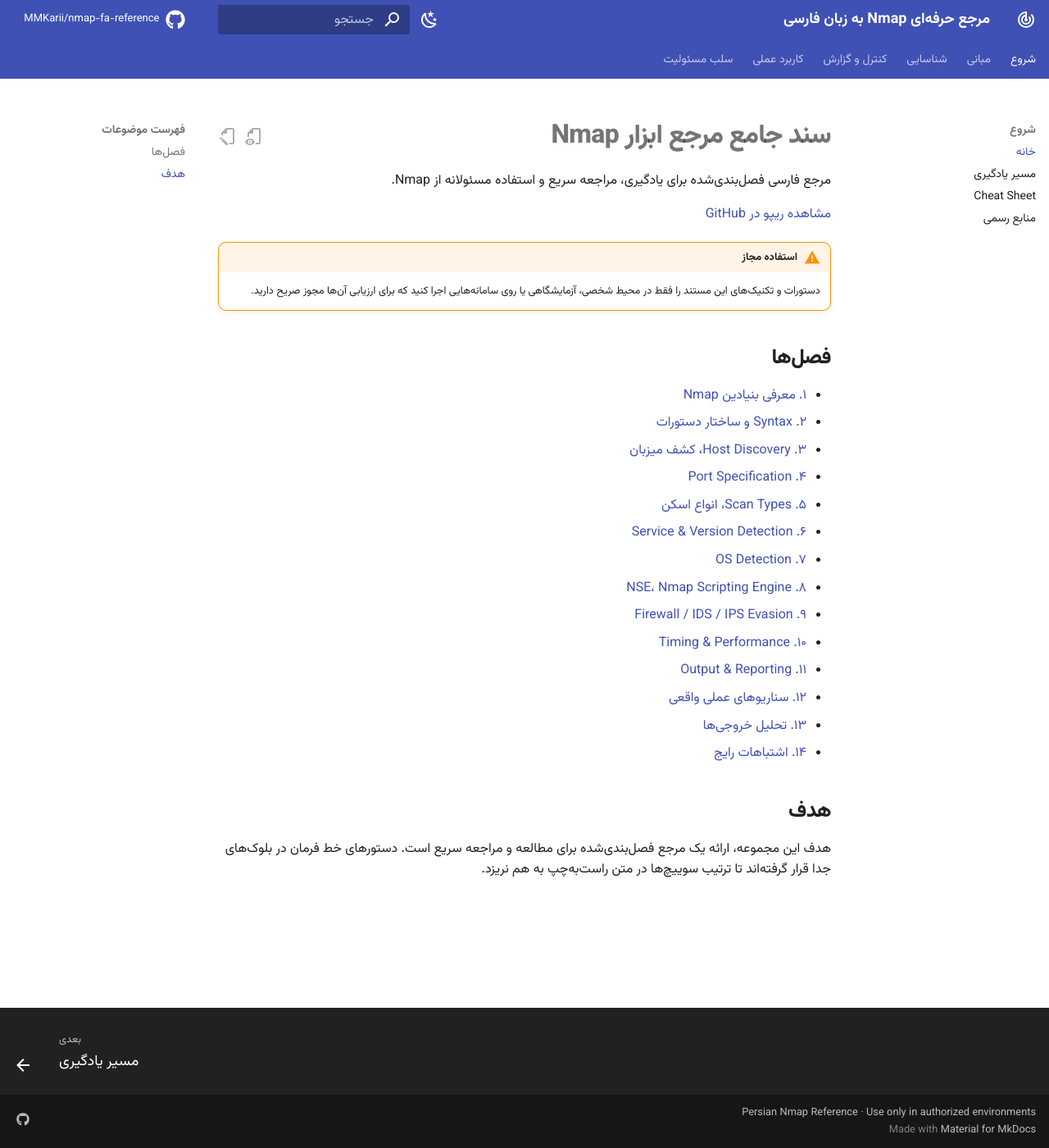
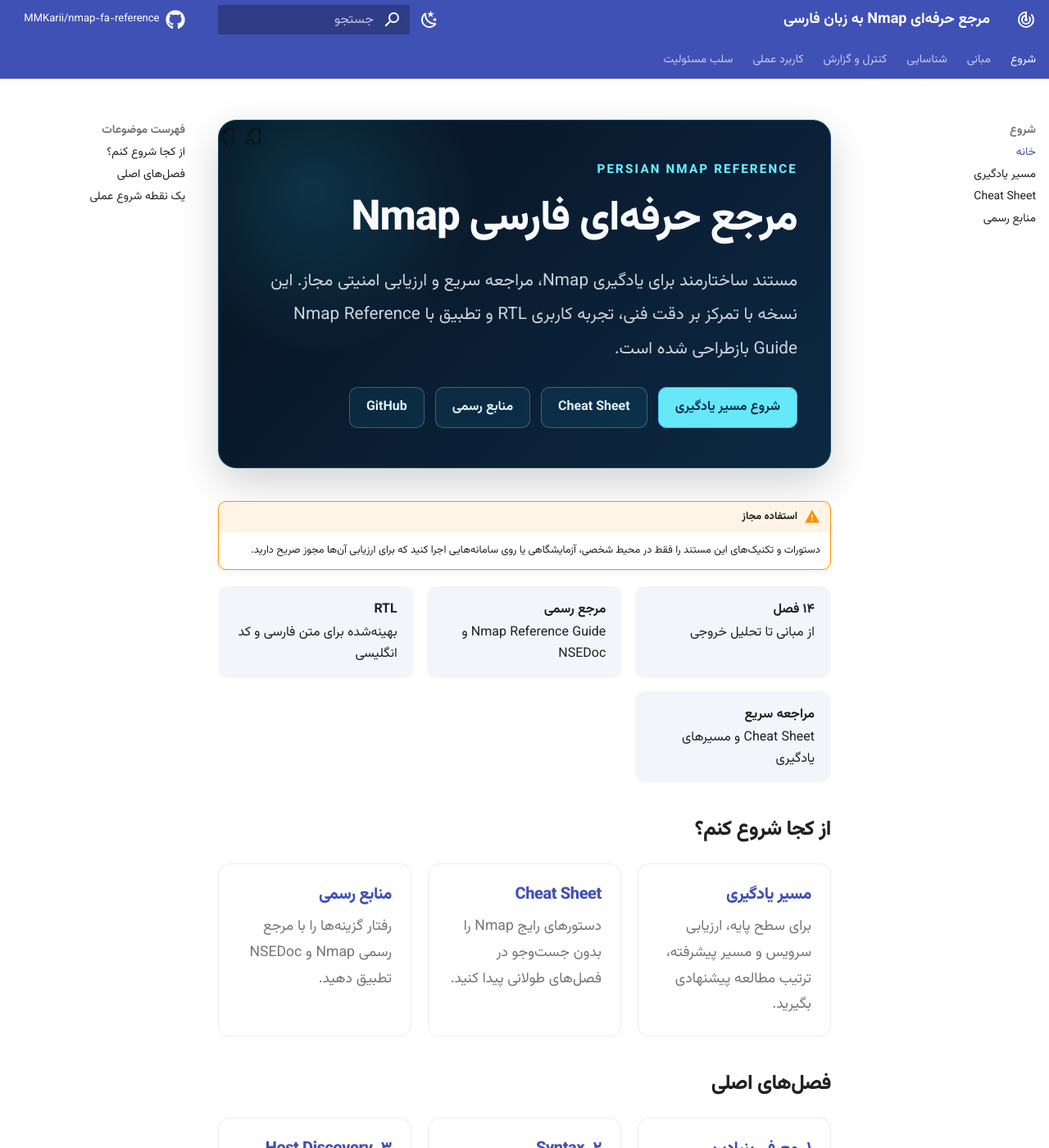
Before and after one commit to MMKarii/nmap-fa-reference, an MkDocs documentation site: the page built from docs/index.md, in a window 1280 px wide and 1400 px high. Shown: the whole window at 82% size. Built offline with MkDocs 1.6.1 and Material for MkDocs 9.7.7, drawn with Linux system fonts in a browser that asks for light colours; comment, search, counter and statistics services are not loaded; some of the changed text lies outside the part shown.

Commit message:
Redesign documentation landing page

````diff
--- a/docs/index.md
+++ b/docs/index.md
@@ -1,29 +1,68 @@
-# سند جامع مرجع ابزار Nmap
-
-مرجع فارسی فصل‌بندی‌شده برای یادگیری، مراجعه سریع و استفاده مسئولانه از Nmap.
-
-[مشاهده ریپو در GitHub](https://github.com/MMKarii/nmap-fa-reference)
+<section class="nmap-hero">
+  <span class="hero-kicker">Persian Nmap Reference</span>
+  <h1>مرجع حرفه‌ای فارسی Nmap</h1>
+  <p>
+    مستند ساختارمند برای یادگیری Nmap، مراجعه سریع و ارزیابی امنیتی مجاز.
+    این نسخه با تمرکز بر دقت فنی، تجربه کاربری RTL و تطبیق با Nmap Reference Guide بازطراحی شده است.
+  </p>
+  <div class="hero-actions">
+    <a class="primary" href="learning-path/">شروع مسیر یادگیری</a>
+    <a href="cheatsheet/">Cheat Sheet</a>
+    <a href="references/">منابع رسمی</a>
+    <a href="https://github.com/MMKarii/nmap-fa-reference">GitHub</a>
+  </div>
+</section>
 
 !!! warning "استفاده مجاز"
     دستورات و تکنیک‌های این مستند را فقط در محیط شخصی، آزمایشگاهی یا روی سامانه‌هایی اجرا کنید که برای ارزیابی آن‌ها مجوز صریح دارید.
 
-## فصل‌ها
+<div class="status-strip">
+  <div class="status-item"><strong>۱۴ فصل</strong><span>از مبانی تا تحلیل خروجی</span></div>
+  <div class="status-item"><strong>مرجع رسمی</strong><span>Nmap Reference Guide و NSEDoc</span></div>
+  <div class="status-item"><strong>RTL</strong><span>بهینه‌شده برای متن فارسی و کد انگلیسی</span></div>
+  <div class="status-item"><strong>مراجعه سریع</strong><span>Cheat Sheet و مسیرهای یادگیری</span></div>
+</div>
 
-- [۱. معرفی بنیادین Nmap](01-introduction.md)
-- [۲. Syntax و ساختار دستورات](02-syntax.md)
-- [۳. Host Discovery، کشف میزبان](03-host-discovery.md)
-- [۴. Port Specification](04-port-specification.md)
-- [۵. Scan Types، انواع اسکن](05-scan-types.md)
-- [۶. Service & Version Detection](06-service-version-detection.md)
-- [۷. OS Detection](07-os-detection.md)
-- [۸. NSE، Nmap Scripting Engine](08-nse.md)
-- [۹. Firewall / IDS / IPS Evasion](09-firewall-ids-ips-evasion.md)
-- [۱۰. Timing & Performance](10-timing-performance.md)
-- [۱۱. Output & Reporting](11-output-reporting.md)
-- [۱۲. سناریوهای عملی واقعی](12-practical-scenarios.md)
-- [۱۳. تحلیل خروجی‌ها](13-output-analysis.md)
-- [۱۴. اشتباهات رایج](14-common-mistakes.md)
+## از کجا شروع کنم؟
 
-## هدف
+<div class="docs-grid">
+  <div class="docs-card">
+    <h3><a href="learning-path/">مسیر یادگیری</a></h3>
+    <p>برای سطح پایه، ارزیابی سرویس و مسیر پیشرفته، ترتیب مطالعه پیشنهادی بگیرید.</p>
+  </div>
+  <div class="docs-card">
+    <h3><a href="cheatsheet/">Cheat Sheet</a></h3>
+    <p>دستورهای رایج Nmap را بدون جست‌وجو در فصل‌های طولانی پیدا کنید.</p>
+  </div>
+  <div class="docs-card">
+    <h3><a href="references/">منابع رسمی</a></h3>
+    <p>رفتار گزینه‌ها را با مرجع رسمی Nmap و NSEDoc تطبیق دهید.</p>
+  </div>
+</div>
 
-هدف این مجموعه، ارائه یک مرجع فصل‌بندی‌شده برای مطالعه و مراجعه سریع است. دستورهای خط فرمان در بلوک‌های جدا قرار گرفته‌اند تا ترتیب سوییچ‌ها در متن راست‌به‌چپ به هم نریزد.
+## فصل‌های اصلی
+
+<div class="docs-grid">
+  <div class="docs-card"><h3><a href="01-introduction/">۱. معرفی بنیادین</a></h3><p>جایگاه Nmap در Network Exploration و Security Auditing.</p></div>
+  <div class="docs-card"><h3><a href="02-syntax/">۲. Syntax</a></h3><p>ساختار دستور، Target، Scan Type و Optionها.</p></div>
+  <div class="docs-card"><h3><a href="03-host-discovery/">۳. Host Discovery</a></h3><p>کشف Host با ARP، ICMP و TCP probeها.</p></div>
+  <div class="docs-card"><h3><a href="04-port-specification/">۴. Port Specification</a></h3><p>انتخاب پورت، top ports و protocol qualifier.</p></div>
+  <div class="docs-card"><h3><a href="05-scan-types/">۵. Scan Types</a></h3><p>SYN، Connect، UDP، ACK و Scan Typeهای تخصصی.</p></div>
+  <div class="docs-card"><h3><a href="06-service-version-detection/">۶. Version Detection</a></h3><p>تشخیص Service و Version با probeهای Nmap.</p></div>
+  <div class="docs-card"><h3><a href="07-os-detection/">۷. OS Detection</a></h3><p>TCP/IP fingerprinting و محدودیت‌های تشخیص سیستم عامل.</p></div>
+  <div class="docs-card"><h3><a href="08-nse/">۸. NSE</a></h3><p>اسکریپت‌ها، دسته‌ها، آرگومان‌ها و ملاحظات اجرا.</p></div>
+  <div class="docs-card"><h3><a href="09-firewall-ids-ips-evasion/">۹. Firewall / IDS / IPS</a></h3><p>گزینه‌های fragmentation، decoy و spoofing با محدودیت‌های واقعی.</p></div>
+  <div class="docs-card"><h3><a href="10-timing-performance/">۱۰. Timing</a></h3><p>Templateها، Rate، Retry و Host Timeout.</p></div>
+  <div class="docs-card"><h3><a href="11-output-reporting/">۱۱. Output</a></h3><p>Normal، XML، Grepable، oA و Reason.</p></div>
+  <div class="docs-card"><h3><a href="12-practical-scenarios/">۱۲. سناریوهای عملی</a></h3><p>ترکیب optionها برای ارزیابی‌های رایج و مجاز.</p></div>
+  <div class="docs-card"><h3><a href="13-output-analysis/">۱۳. تحلیل خروجی</a></h3><p>تفسیر Stateها، عدم قطعیت و اولویت بررسی امنیتی.</p></div>
+  <div class="docs-card"><h3><a href="14-common-mistakes/">۱۴. اشتباهات رایج</a></h3><p>خطاهای Syntax، Privilege، Timing و تفسیر نتیجه.</p></div>
+</div>
+
+## یک نقطه شروع عملی
+
+```bash
+sudo nmap -sS -sV --top-ports 200 -T3 --reason target -oA initial_assessment
+```
+
+این مثال برای ارزیابی مجاز یک Host است. پارامترهای مناسب باید بر اساس ظرفیت شبکه، هدف ارزیابی و محدوده مجوز انتخاب شوند.
````
